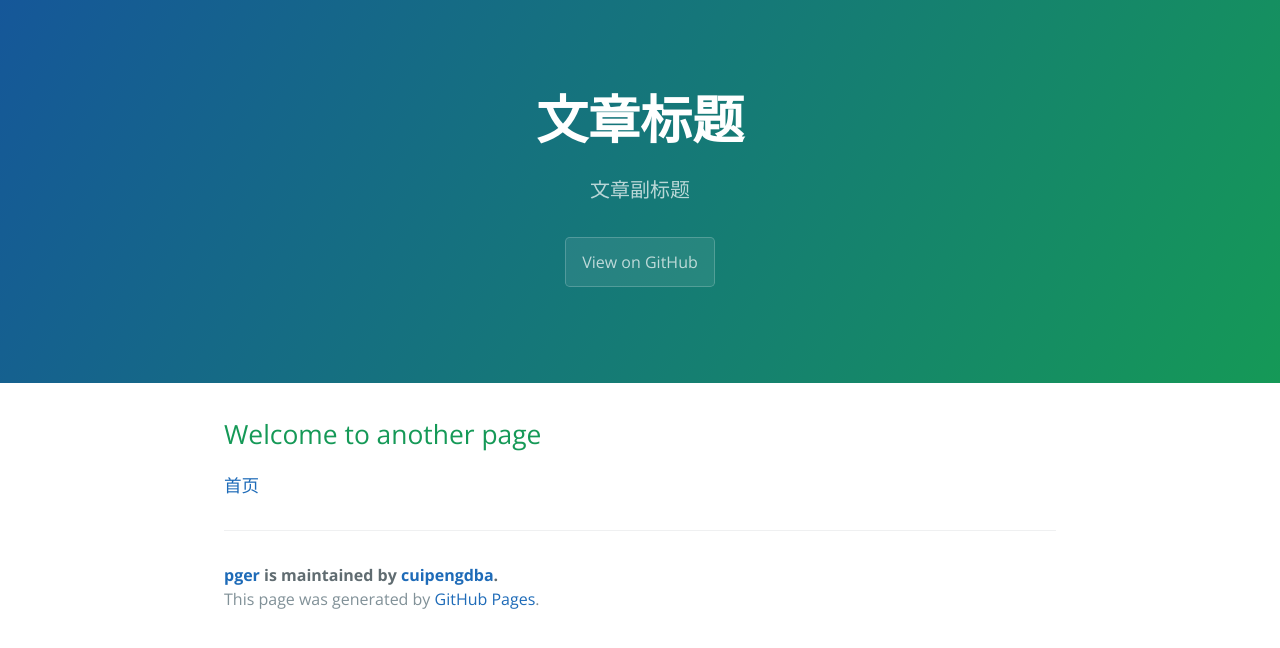
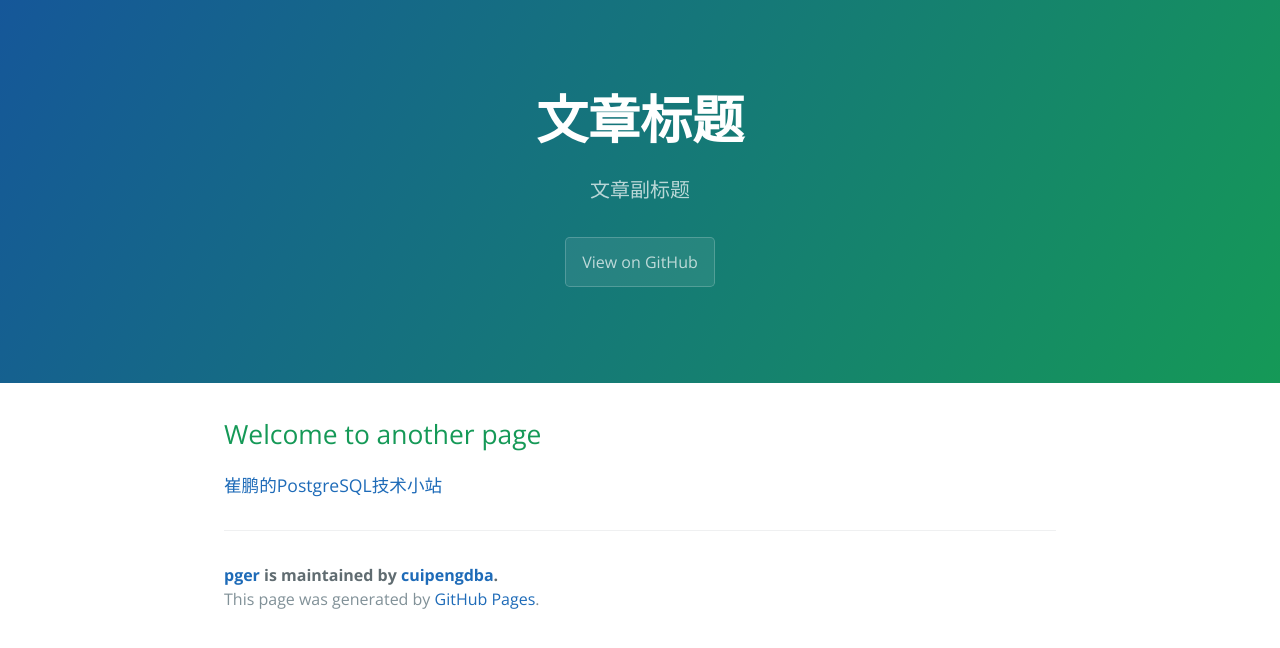
Before and after one commit to cuipengdba/pger, a Jekyll site: the page built from tree/202102/20210215_01.md, in a window 1280 px wide. Shown: the top 648 px of the page. Built offline with Jekyll 4.4.1, drawn with Linux system fonts in a browser that asks for light colours.

Commit message:
Update 20210215_01.md

```diff
--- a/tree/202102/20210215_01.md
+++ b/tree/202102/20210215_01.md
@@ -6,4 +6,4 @@ description: 文章副标题
 
 ## Welcome to another page
 
-<a href='index.md'>首页<a/>
+<a href='github.com/cuipengdba/pger'>崔鹏的PostgreSQL技术小站<a/>
```
